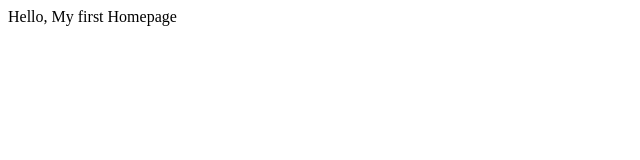
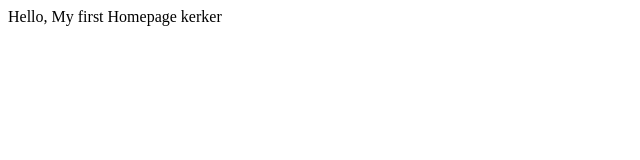
Before and after one commit to ChihengLu/ChihengLu.github.io, a plain HTML site: page index.html in a window 1280 px wide. Shown: the full height of the page, 0-640 px from the left. Drawn offline with Linux system fonts and the light colour scheme.

Commit message:
Update index.html

```diff
--- a/index.html
+++ b/index.html
@@ -3,6 +3,6 @@
 <title> My first Homepage kerker</title>
 </head>
 <body>
-Hello, My first Homepage
+Hello, My first Homepage kerker
 </body>
 </html>
```
